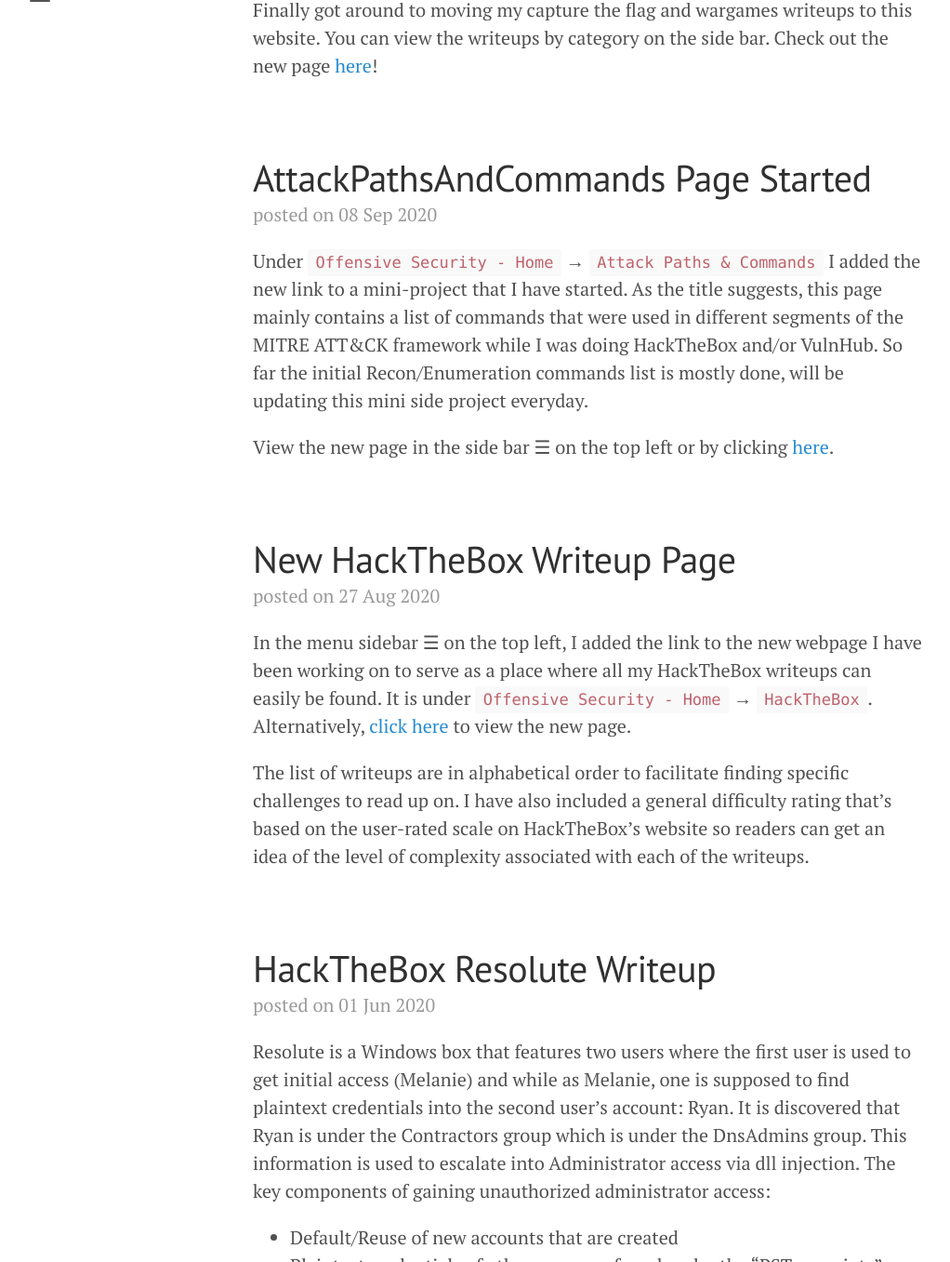
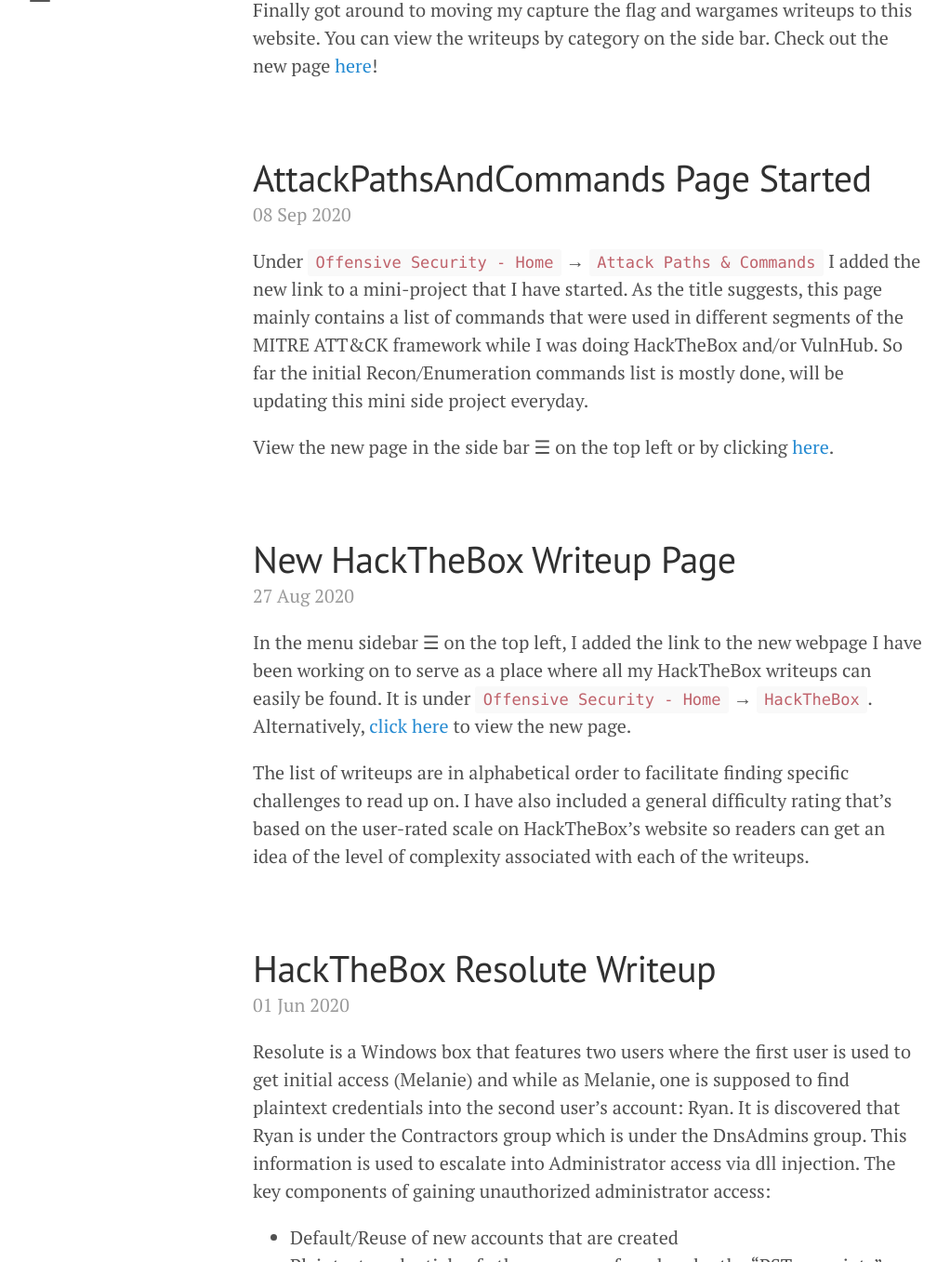
Before and after one commit to BurntxNoodle/blog, a Jekyll site: the page built from index.html, in a window 1280 px wide and 1400 px high, scrolled down 563 px, cut to the strip 43-1400 px from the top of the window. Shown: the whole strip at 93% size, without its empty margins (8-1030 px from the left). Built offline with Jekyll 4.4.1, drawn with Linux system fonts in a browser that asks for light colours; the list of posts is cut into pages by our own code; some of the changed text lies outside the part shown.

Commit message:
removed time description from posts

```diff
--- a/index.html
+++ b/index.html
@@ -12,7 +12,7 @@
       </a>
     </h1>
 
-    <span class="post-date">posted on {{ post.date | date_to_string }}</span>
+    <span class="post-date">{{ post.date | date_to_string }}</span>
 
     {{ post.content }}
   </div>
```
